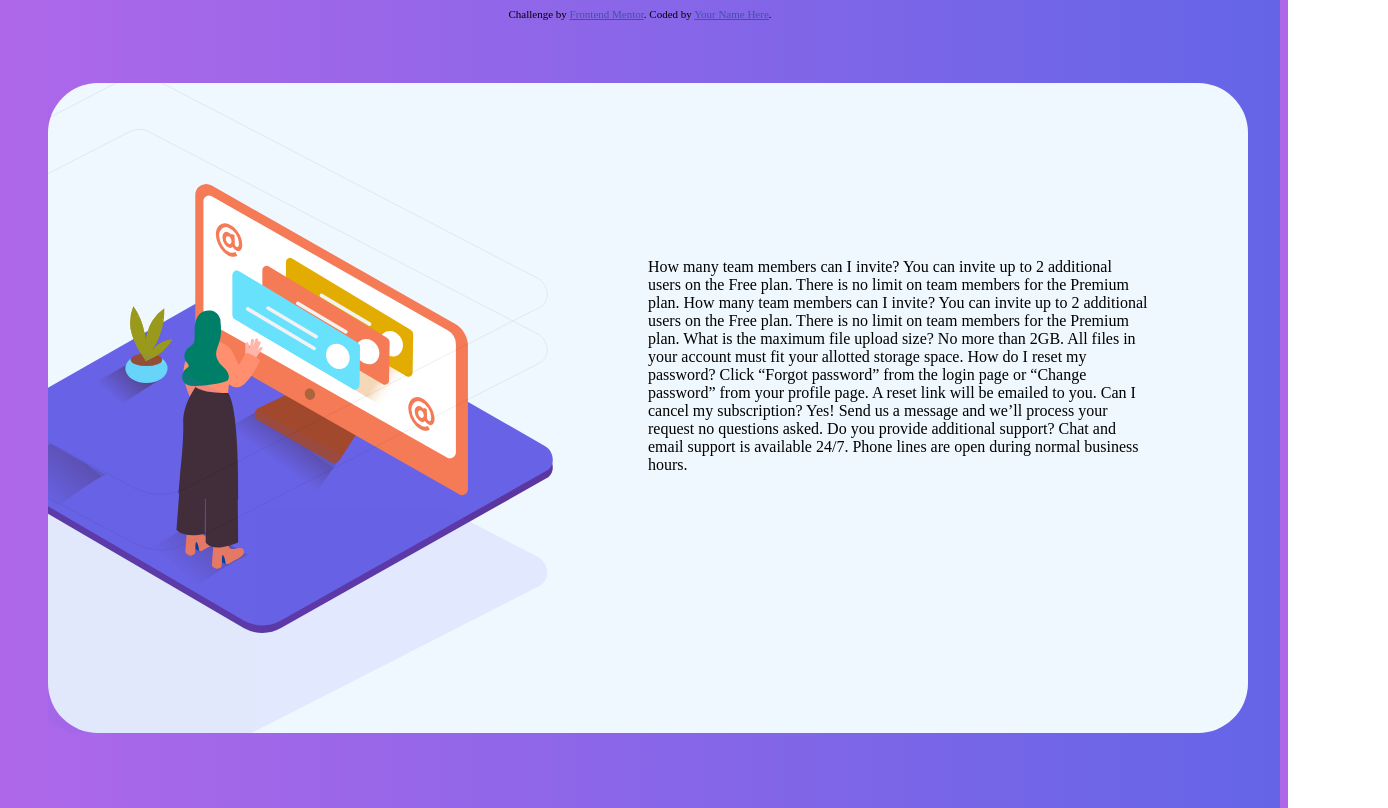
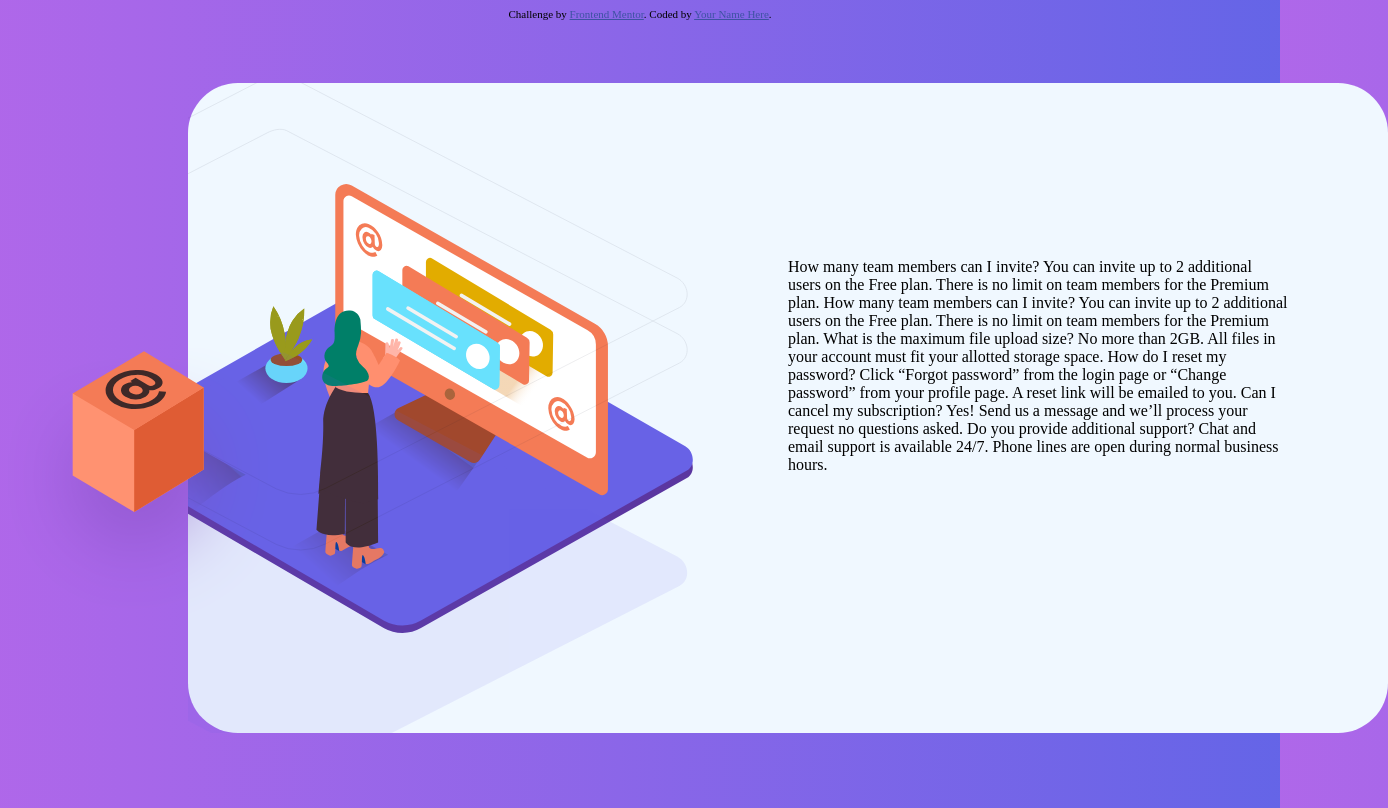
Before and after one commit to Matheusgrb/faq-accordion-card, a plain HTML site: page index.html in a window 1280 px wide. Shown: the whole page, 1388 px wide, since content can reach past the window. Drawn offline with Linux system fonts and the light colour scheme; files whose address does not match are found by name.

Commit message:
Finalizando o posicionamento do box image

```diff
--- a/index.html
+++ b/index.html
@@ -17,6 +17,7 @@
 <body>
   <header>
     <div class="container">
+      <img class="box" src="C:\Workspace\Front-End\Projetos Mentoria CSV\Segundo Projeto\faq-accordion-card-main\images\illustration-box-desktop.svg">
       <div class="main">
         <div style="overflow:hidden ;" id="parent">
           <div class="woman">
--- a/style.css
+++ b/style.css
@@ -45,8 +45,15 @@ body {
     height: 450px;
     margin-left: -95px;
     margin-top: 100px;
+}
 
-
+.box {
+    position: relative;
+    top: 80px;
+    left: 90px;
+    height: 280px;
+    width: 280px;
+    z-index: 1;
 }
 
 .shadow {
```
